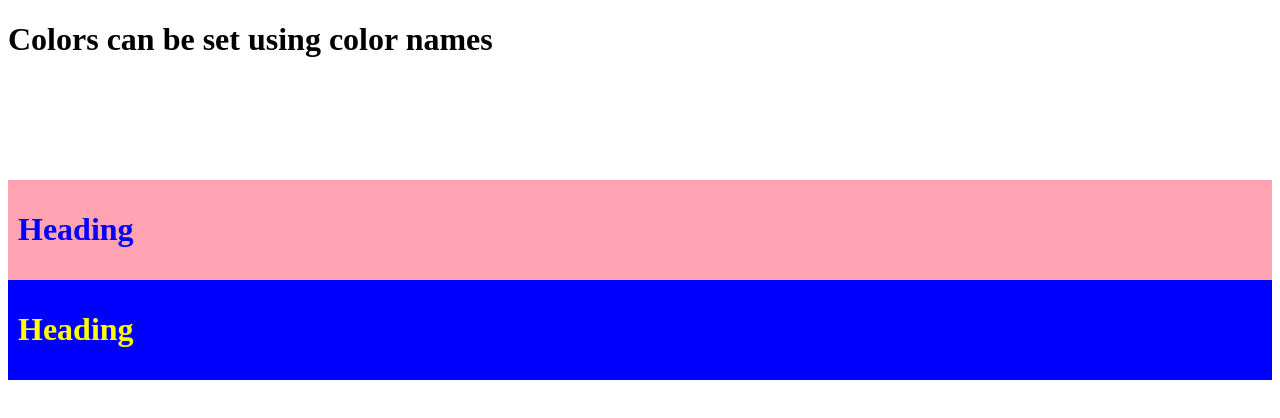
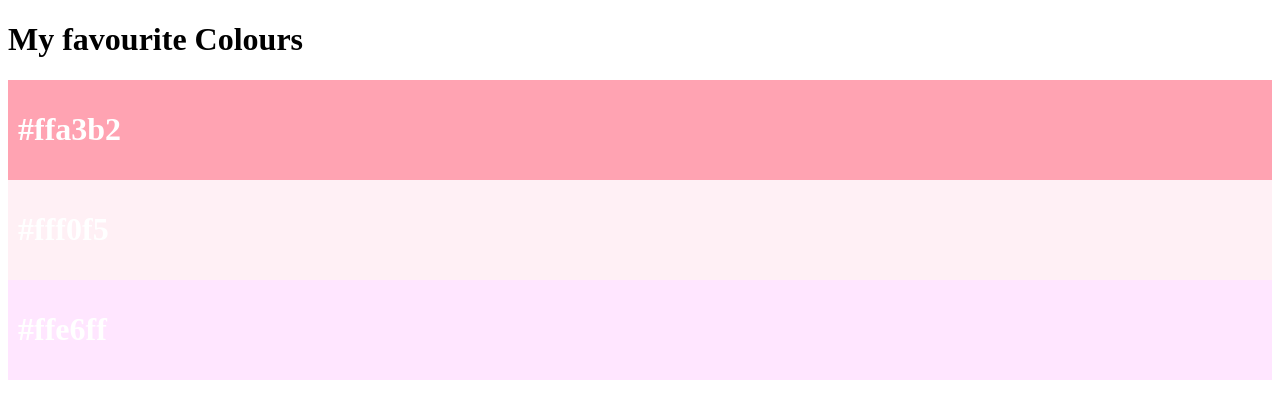
Before and after one commit to pops-mae/Test1, a plain HTML site: page index.html in a window 1280 px wide. Drawn offline with Linux system fonts and the light colour scheme.

Commit message:
Update index.html

```diff
--- a/index.html
+++ b/index.html
@@ -5,18 +5,18 @@ div {padding:10px;}
 </style>
 <body>
 
-<h1>Colors can be set using color names</h1>
+<h1>My favourite Colours</h1>
 
-<div style="background-color:ff0f5">
-  <h1 style="color:white">Heading</h1>
+<div style="background-color:#ffa3b2">
+  <h1 style="color:white">#ffa3b2</h1>
 </div>
 
-<div style="background-color:#ffa3b2">
-  <h1 style="color:blue">Heading</h1>
+<div style="background-color:#FFF0F5">
+  <h1 style="color:white">#fff0f5</h1>
 </div>
 
-<div style="background-color:blue">
-  <h1 style="color:yellow">Heading</h1>
+<div style="background-color:#FFE6FF">
+  <h1 style="color:white">#ffe6ff</h1>
 </div>
 
 </body>
```
